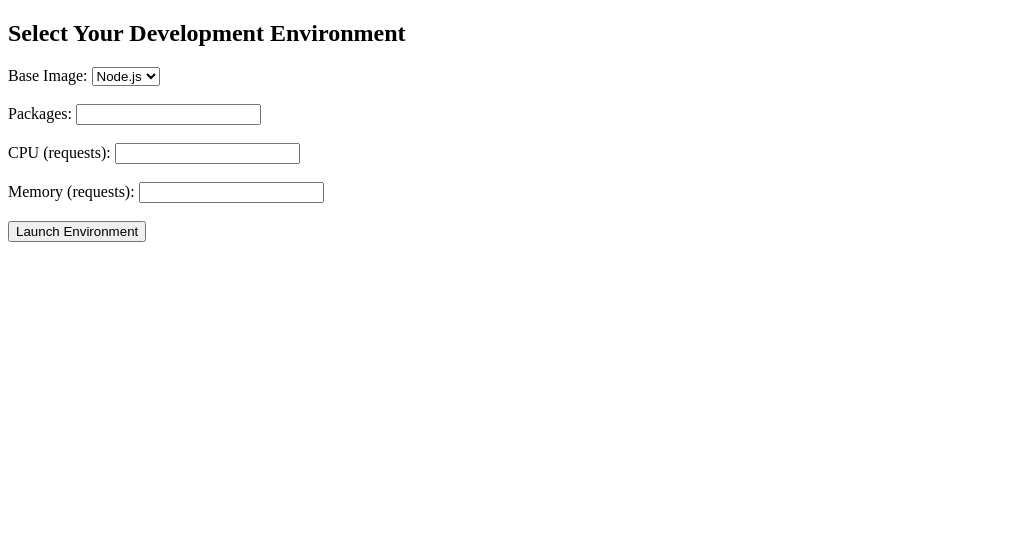
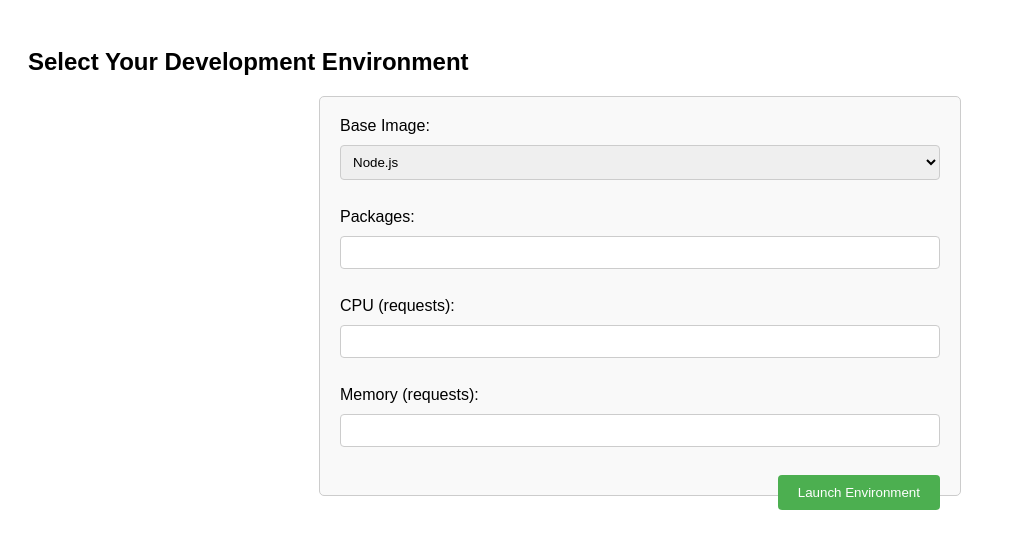
Before and after one commit to AKhan202/swish-final-project, a plain HTML site: page ui/index.html in a window 1280 px wide. Shown: the whole page, without its empty margins (0-1016 px from the left). Drawn offline with Linux system fonts and the light colour scheme.

Commit message:
index.html is updated

```diff
--- a/ui/index.html
+++ b/ui/index.html
@@ -2,6 +2,44 @@
 <html>
 <head>
     <title>Development Environment Selector</title>
+    <style>
+        body {
+            font-family: Arial, sans-serif;
+            padding: 20px;
+        }
+        form {
+            max-width: 600px;
+            margin: 0 auto;
+            border: 1px solid #ccc;
+            padding: 20px;
+            border-radius: 5px;
+            background-color: #f9f9f9;
+        }
+        label {
+            display: block;
+            margin-bottom: 10px;
+        }
+        input[type="text"], select {
+            width: 100%;
+            padding: 8px;
+            margin-bottom: 10px;
+            border: 1px solid #ccc;
+            border-radius: 4px;
+            box-sizing: border-box;
+        }
+        button {
+            background-color: #4CAF50;
+            color: white;
+            padding: 10px 20px;
+            border: none;
+            border-radius: 4px;
+            cursor: pointer;
+            float: right;
+        }
+        button:hover {
+            background-color: #45a049;
+        }
+    </style>
 </head>
 <body>
     <h2>Select Your Development Environment</h2>
@@ -24,30 +62,6 @@
         <button type="button" onclick="submitForm()">Launch Environment</button>
     </form>
 
-    <script>
-        function submitForm() {
-            var form = document.getElementById('environmentForm');
-            var formData = new FormData(form);
-
-            fetch('https://your-jenkins-server/job/your-job-name/build', {
-                method: 'POST',
-                body: formData
-            })
-            .then(response => {
-                if (!response.ok) {
-                    throw new Error('Network response was not ok');
-                }
-                return response.json();
-            })
-            .then(data => {
-                console.log('Build started:', data);
-                alert('Build started. Check Jenkins for progress.');
-            })
-            .catch(error => {
-                console.error('Error:', error);
-                alert('Error starting build. Please try again.');
-            });
-        }
-    </script>
+    <script src="script.js"></script>
 </body>
 </html>
```
